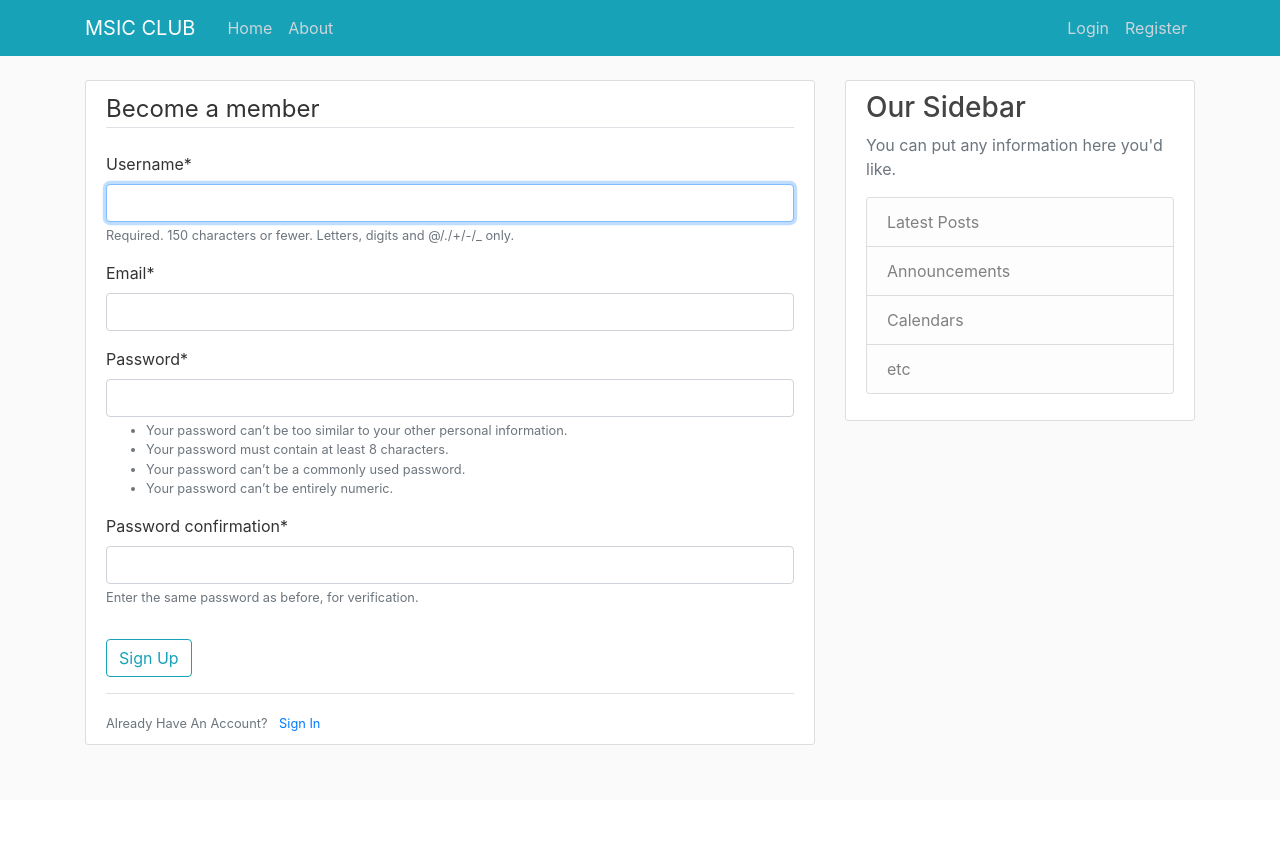
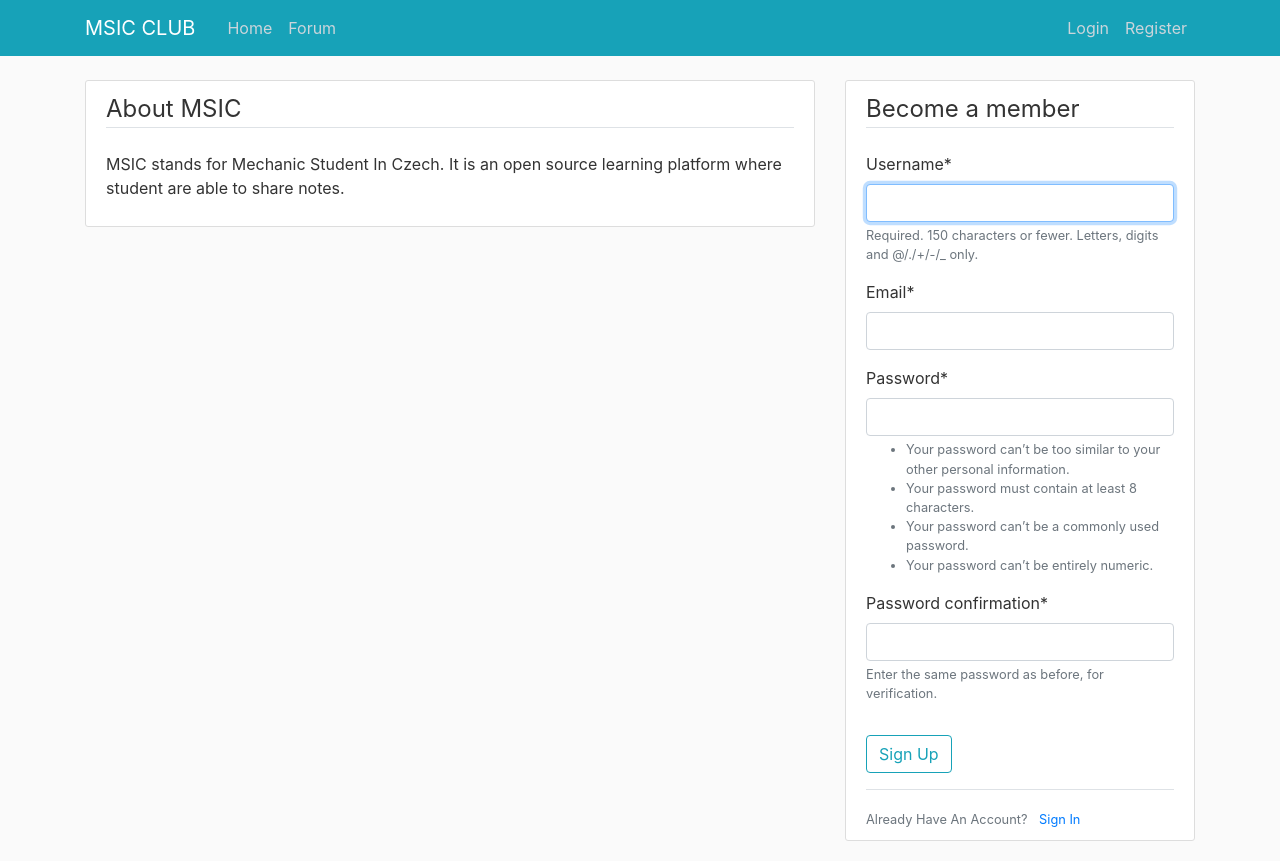
Before and after one commit to ahsnl-py/esicProject, a Django app: page /register/ in a window 1280 px wide. Before the commit the page ends 745 px from the top, so only its background shows below. Run offline with Django 3.2, Linux system fonts and the light colour scheme; some libraries are stand-ins or nearby versions.

Commit message:
register form change, add new content

```diff
--- a/blog/templates/blog/base.html
+++ b/blog/templates/blog/base.html
@@ -28,12 +28,12 @@
         <div class="collapse navbar-collapse" id="navbarToggle">
           <div class="navbar-nav mr-auto">
             <a class="nav-item nav-link" href="#">Home</a>
-            <a class="nav-item nav-link" href="#">About</a>
+            <a class="nav-item nav-link" href="{% url 'blog:post_list' %}">Forum</a>
           </div>
         <!-- Navbar Right Side -->
         <div class="navbar-nav">
           <a class="nav-item nav-link" href="#">Login</a>
-          <a class="nav-item nav-link" href="#">Register</a>
+          <a class="nav-item nav-link" href="{% url 'register' %}">Register</a>
         </div>
       </div>
     </nav>
@@ -43,10 +43,18 @@
   <main role="main" class="container">
     <div class="row">
       <div class="col-md-8">
+        {% if messages %}
+          {% for message in messages %}
+            <div class="alert alert-{{ message.tags }}">
+              {{ message }}
+            </div>
+          {% endfor %}
+        {% endif %}
         {% block content %}{% endblock %}
       </div>
         <div class="col-md-4">
           <div class="content-section">
+            {% if posts or post %}
             <h3>Our Sidebar</h3>
             <p class='text-muted'>You can put any information here you'd like.
               <ul class="list-group">
@@ -56,8 +64,13 @@
                 <li class="list-group-item list-group-item-light">etc</li>
               </ul>
             </p>
+            {% endif %}
+            {% if form %}
+              {% block page_register %}{% endblock %}
+            {% endif %}
           </div>
         </div>
+        <div
     </div>
   </main>
 
--- a/users/templates/users/register.html
+++ b/users/templates/users/register.html
@@ -1,7 +1,16 @@
 {% extends "blog/base.html" %}
 {% load crispy_forms_tags %}
+
 {% block content %}
     <div class="content-section">
+        <legend class="border-bottom mb-4">About MSIC</legend>
+        <p>MSIC stands for Mechanic Student In Czech. It is an open source learning platform where
+            student are able to share notes.
+        </p>
+    </div>
+{% endblock content %}
+{% block page_register %}
+
     <form method="POST">
         {% csrf_token %}
         <fieldset class="form-group">
@@ -17,5 +26,5 @@
             Already Have An Account? <a class="ml-2" href="#">Sign In</a>
         </small>
     </div>
-    </div>
-{% endblock content %}
+
+{% endblock page_register %}
```
Also changed, not shown: db.sqlite3. Lines whose indentation alone changed are shown as unchanged.
